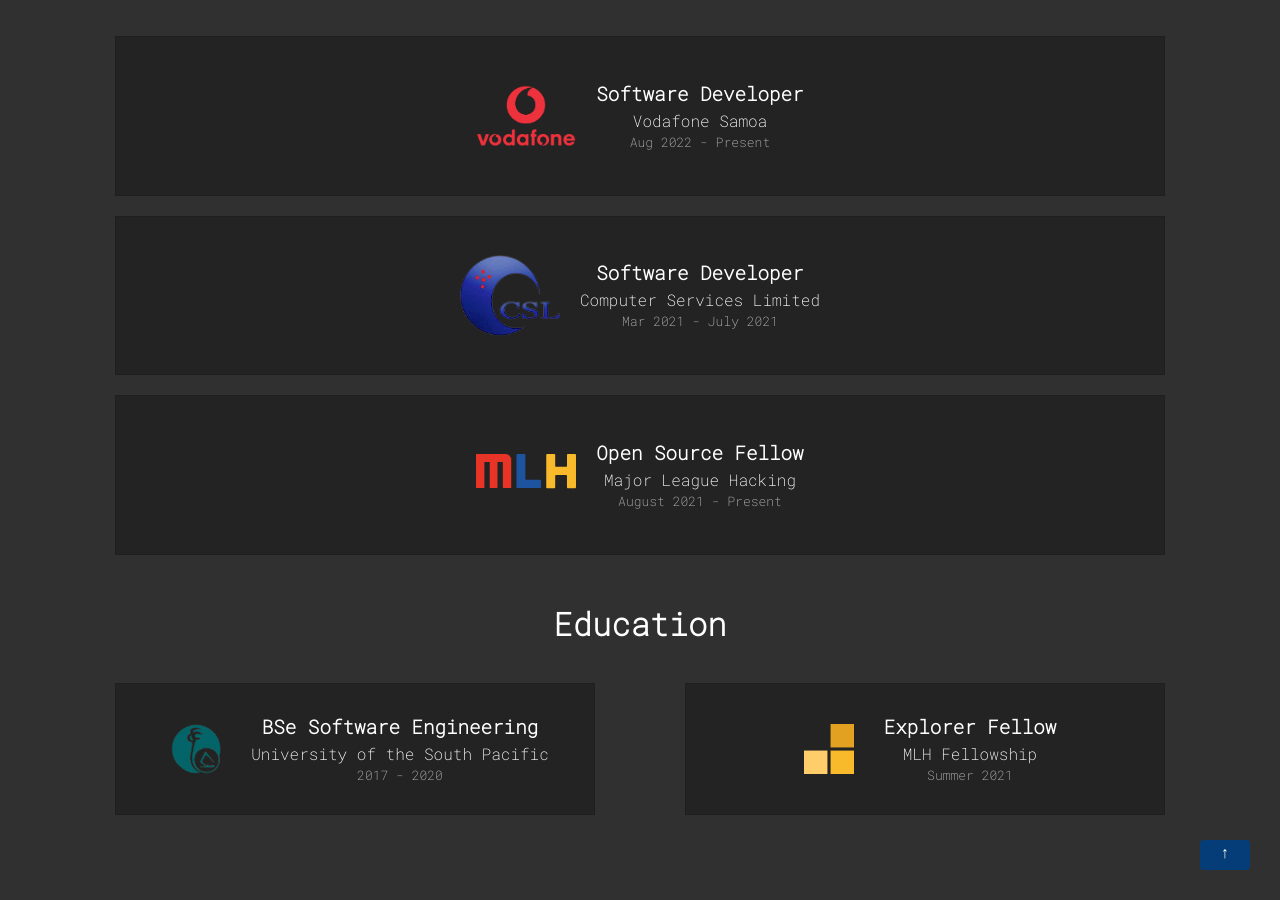
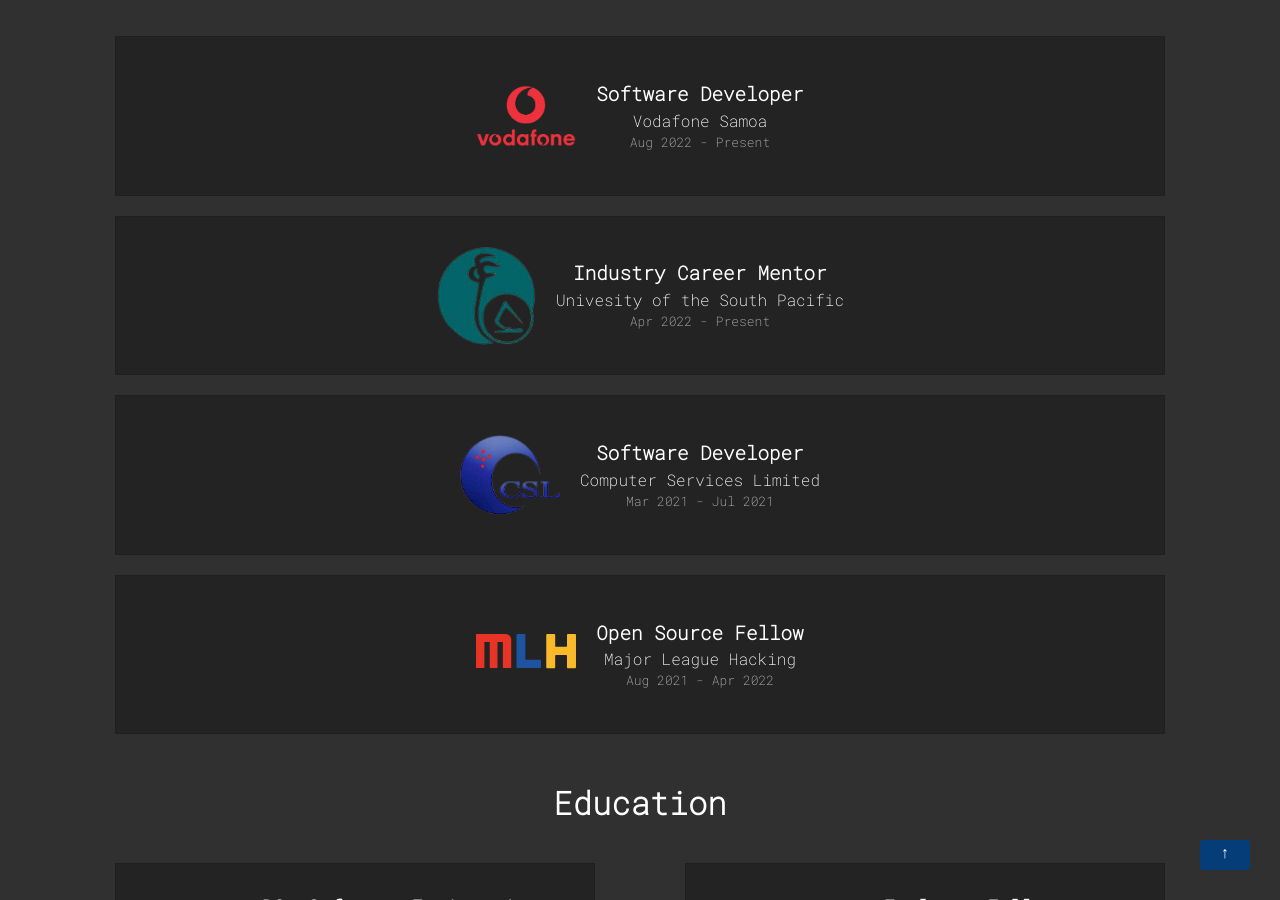
Before and after one commit to Green-Ranger11/Alesana-Eteuati-Jr, a Jekyll site: the page built from index.html, in a window 1280 px wide and 900 px high, scrolled down 1892 px. Built offline with Jekyll 4.4.1, drawn with Linux system fonts in a browser that asks for light colours; nearby versions of some CDN libraries.

Commit message:
[new] update exp

```diff
--- a/_data/experience.yml
+++ b/_data/experience.yml
@@ -2,11 +2,15 @@
   company: Vodafone Samoa
   dates: Aug 2022 - Present
   logo: voda.png
+- role: Industry Career Mentor
+  company: Univesity of the South Pacific
+  dates: Apr 2022 - Present
+  logo: usp.png
 - role: Software Developer
   company: Computer Services Limited
-  dates: Mar 2021 - July 2021
+  dates: Mar 2021 - Jul 2021
   logo: csl.png
 - role: Open Source Fellow
   company: Major League Hacking
-  dates: August 2021 - Present
+  dates: Aug 2021 - Apr 2022
   logo: mlh.svg
```
